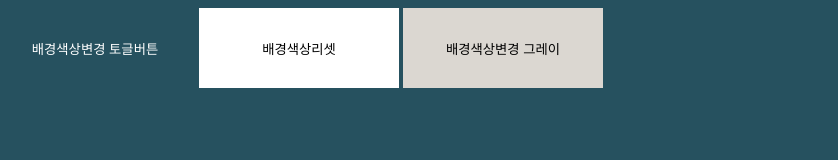
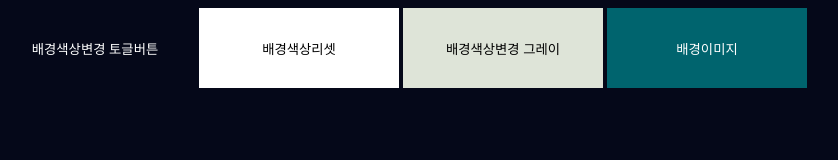
Before and after one commit to weneer/bgcolor, a plain HTML site: page index.html in a window 1280 px wide. Both pictures are taken after a click on the button "배경색상변경 토글버튼". Shown: the whole page, without its empty margins (13-851 px from the left). Drawn offline with Linux system fonts and the light colour scheme.

Commit message:
Update index.html

```diff
--- a/index.html
+++ b/index.html
@@ -8,19 +8,24 @@
 </head>
 <style>
   body{
-    background-color: lightyellow;
-    transition: 0.3s;
+    transition: all 0.3s;
   }
   .bgcolor--blue{
-    background-color: rgb(38, 81, 95);
+    background-color: #050819;
   }
 .bgcolor--gray{
-  background-color: rgb(219, 215, 209);
+  background-color: #dee4d8;
 }
+
+
 button{width: 200px;height: 80px; border: none;}
-.btn_toggle{background-color: rgb(38, 81, 95); color: white;}
+.btn_toggle{background-color: #050819; color: white;}
 .btn--reset{background-color: white;}
-.btn--bggray{background-color: rgb(219, 215, 209);}
+.btn--bggray{background-color: #dee4d8;}
+.btn--bgimg{background-color: #00646e; color: white;}
+
+.bg--img{background-image:url('yellow-bells-4382715.jpg');
+background-size: cover;}
 
 </style>
 <body>
@@ -31,7 +36,7 @@ button{width: 200px;height: 80px; border: none;}
     <button class="btn_toggle">배경색상변경 토글버튼</button>
     <button class="btn--reset">배경색상리셋</button>
     <button class="btn--bggray">배경색상변경 그레이</button>
-
+    <button class="btn--bgimg">배경이미지</button>
   </div>
 
   <script>
@@ -41,15 +46,23 @@ button{width: 200px;height: 80px; border: none;}
     btnnToggle.addEventListener('click',function(){
       document.body.classList.toggle('bgcolor--blue');
       // console.log('버튼클릭');
+      document.body.classList.remove('bgcolor--gray','bg--img');
     });
 
     const btnGray = document.querySelector('.btn--bggray');
     btnGray.addEventListener('click',function(){
       document.body.classList.toggle('bgcolor--gray');
+      document.body.classList.remove('bgcolor--blue','bg--img');
     });
 
     const btnReset = document.querySelector('.btn--reset');
     btnReset.addEventListener('click',function(){
+      document.body.classList.remove('bgcolor--blue','bgcolor--gray','bg--img');
+    });
+
+    const btnBgImg = document.querySelector('.btn--bgimg');
+    btnBgImg.addEventListener('click',function(){
+      document.body.classList.add('bg--img');
       document.body.classList.remove('bgcolor--blue','bgcolor--gray');
     });
   </script>
```
